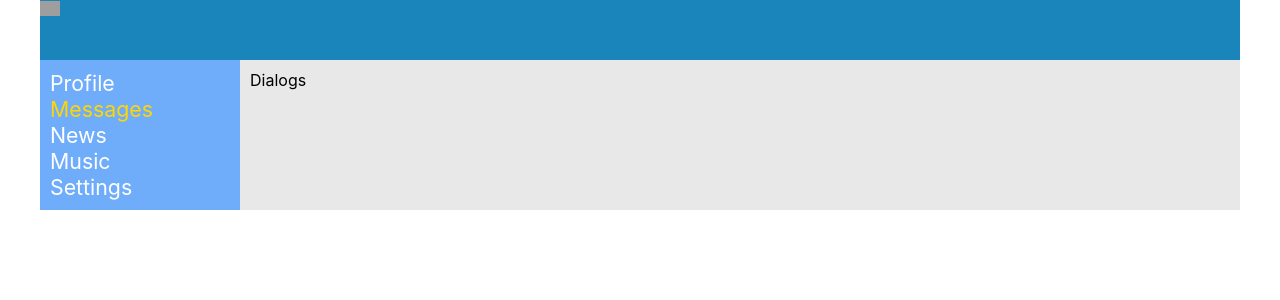
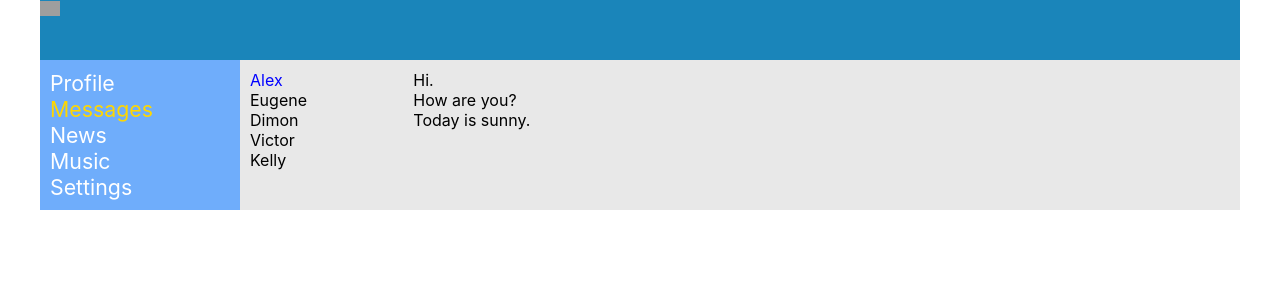
Before and after one commit to Buffrus/educational-social-network, a React (Create React App) app: page /dialogs in a window 1280 px wide. Shown: the top 300 px of the page. Built offline with nearby package versions, Linux system fonts and the light colour scheme; grey boxes are pictures that could not be loaded.

Commit message:
Make the page Dialogs

```diff
--- a/src/components/Dialogs/Dialogs.jsx
+++ b/src/components/Dialogs/Dialogs.jsx
@@ -3,8 +3,35 @@ import classes from './Dialogs.module.css';
 
 const Dialogs = (props) => {
   return (
-    <div>
-      Dialogs
+    <div className={classes.dialogs}>
+      <div className={classes.dialogsItems}>
+        <div className={classes.dialog + " " + classes.active}>
+        Alex
+        </div>
+        <div className={classes.dialog}>
+        Eugene
+        </div>
+        <div className={classes.dialog}>
+        Dimon
+        </div>
+        <div className={classes.dialog}>
+        Victor
+        </div>
+        <div className={classes.dialog}>
+        Kelly
+        </div>
+      </div>
+      <div className={classes.messages}>
+        <div className={classes.message}>
+        Hi.
+        </div>
+        <div className={classes.message}>
+        How are you?
+        </div>
+        <div className={classes.message}>
+        Today is sunny.
+        </div>
+      </div>
     </div>
   )
 }
--- a/src/components/Dialogs/Dialogs.module.css
+++ b/src/components/Dialogs/Dialogs.module.css
@@ -0,0 +1,24 @@
+.dialogs {
+  display: grid;
+  grid-template-columns: 2fr 10fr;
+}
+
+.dialogs .dialogsItems {
+
+}
+
+.dialogs .dialog {
+
+}
+
+.dialogsItems .active {
+  color: blue;
+}
+
+.messages {
+
+}
+
+.messages .message {
+
+}
```
